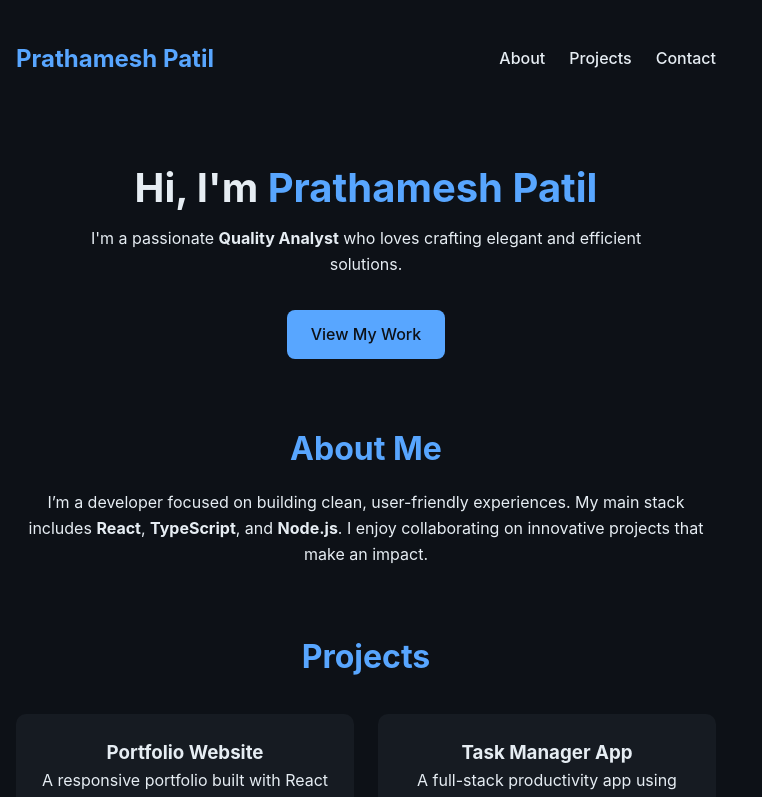
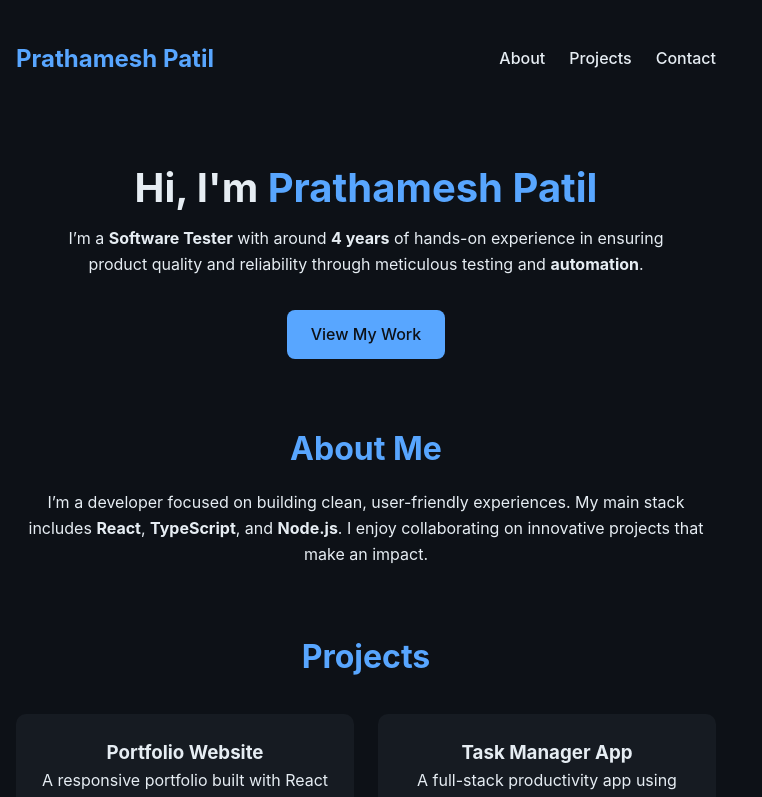
Before and after one commit to prathameshpatil8512/resume, a React (Vite) app: page / in a window 1280 px wide. Shown: the top 797 px of the page, without its empty margins (0-762 px from the left). Built offline with nearby package versions, Linux system fonts and the light colour scheme.

Commit message:
automation

```diff
--- a/src/App.tsx
+++ b/src/App.tsx
@@ -16,7 +16,7 @@ function App() {
       {/* Hero Section */}
       <section className="hero">
         <h1>Hi, I'm <span>Prathamesh Patil</span></h1>
-        <p>I'm a passionate <strong>Quality Analyst</strong> who loves crafting elegant and efficient solutions.</p>
+        <p>I’m a <strong>Software Tester</strong> with around <strong>4 years</strong> of hands-on experience in ensuring product quality and reliability through meticulous testing and <strong>automation</strong>.</p>
         <a href="#projects" className="cta">View My Work</a>
       </section>
 
```
